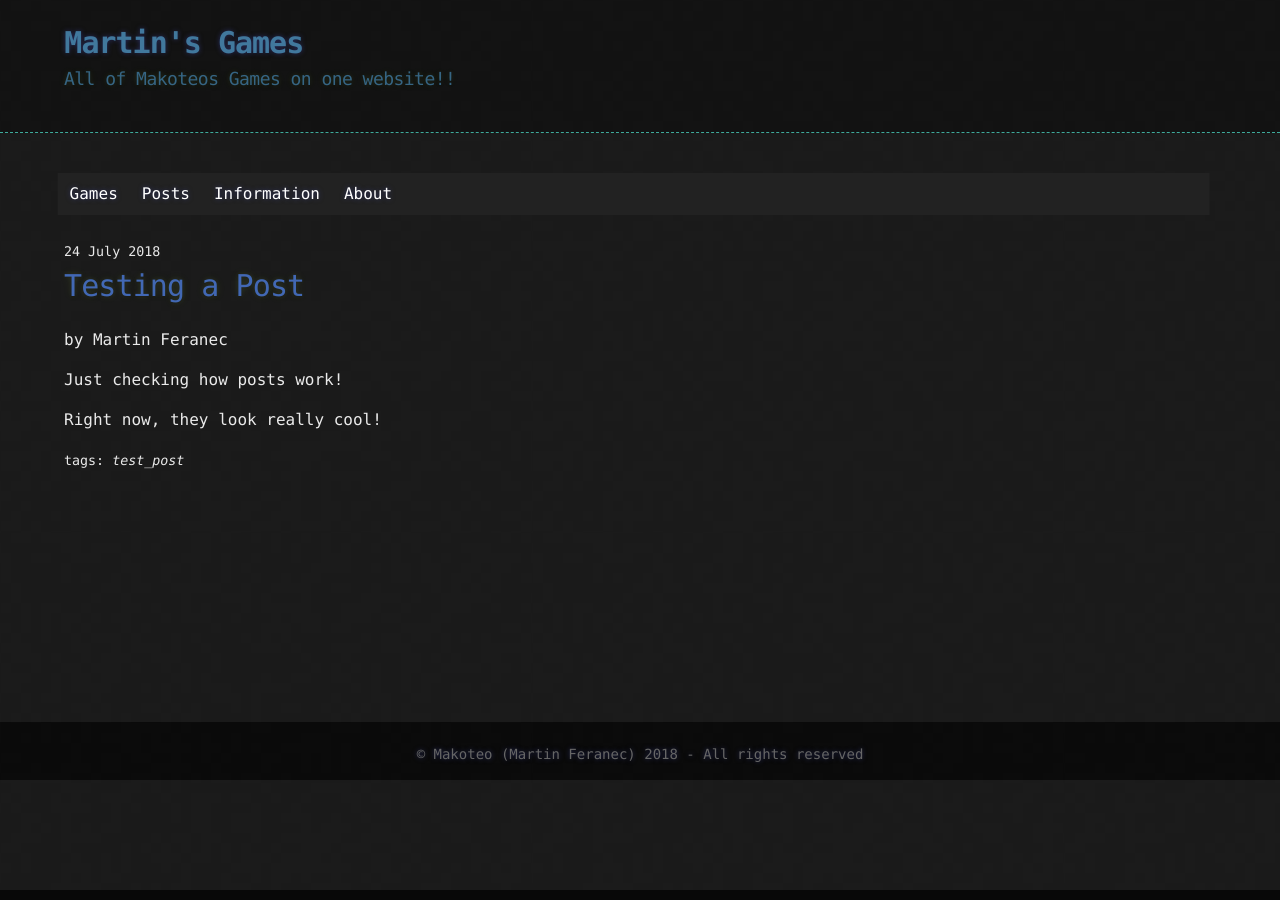
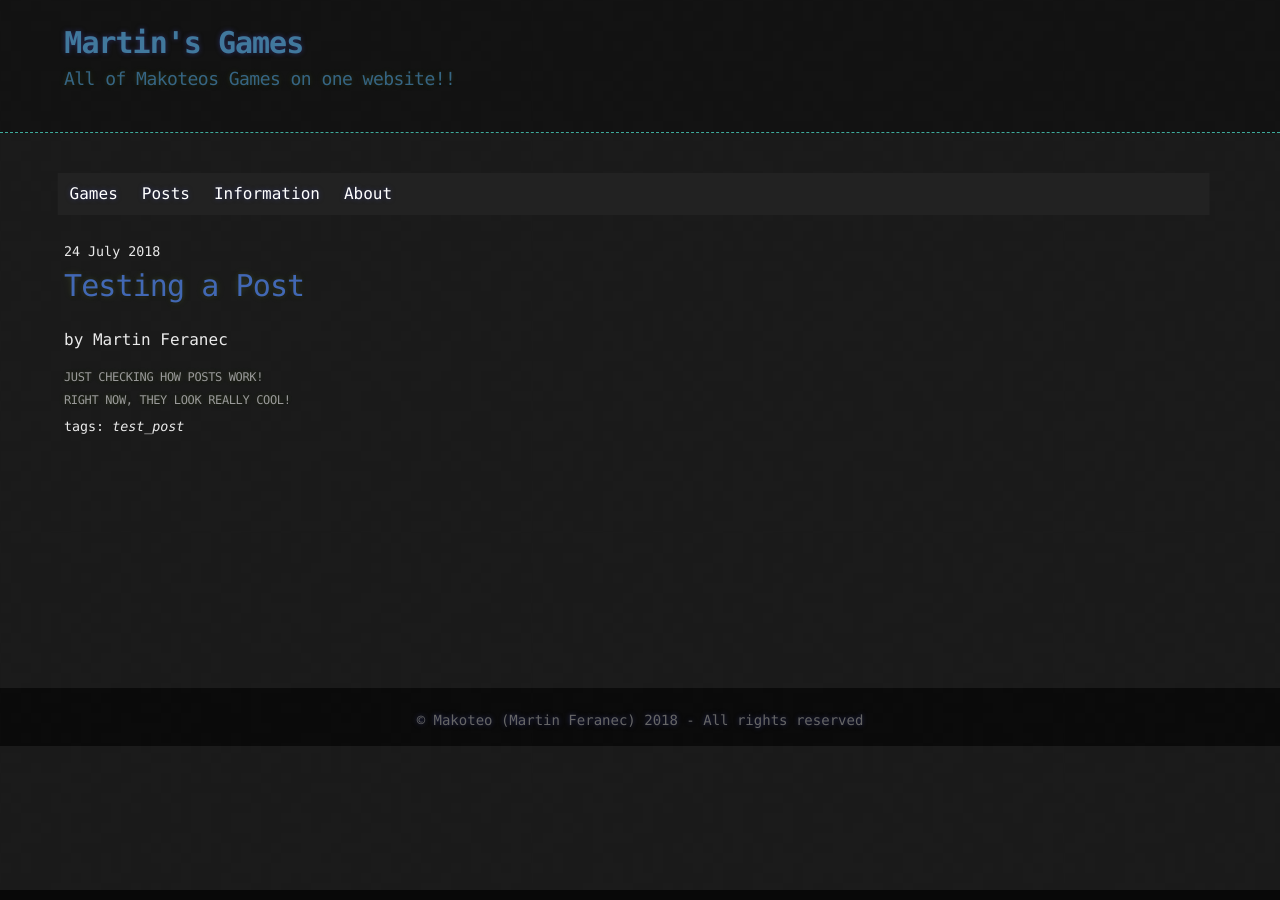
Before and after one commit to makoteo/blog, a Jekyll site: the page built from _posts/2018-07-23-test-post.md, in a window 1280 px wide. Built offline with Jekyll 4.4.1, drawn with Linux system fonts in a browser that asks for light colours.

Commit message:
Checking if posts support html

```diff
--- a/_posts/2018-07-23-test-post.md
+++ b/_posts/2018-07-23-test-post.md
@@ -7,6 +7,10 @@ author: Martin Feranec
 tags: test_post
 ---
 
-Just checking how posts work!
+{::nomarkdown}
 
-Right now, they look really cool!
+<h6>Just checking how posts work!</h6>
+
+<h6>Right now, they look really cool! </h6>
+
+{:/}
```
Also changed, not shown: games.md (+0 -2 lines).
